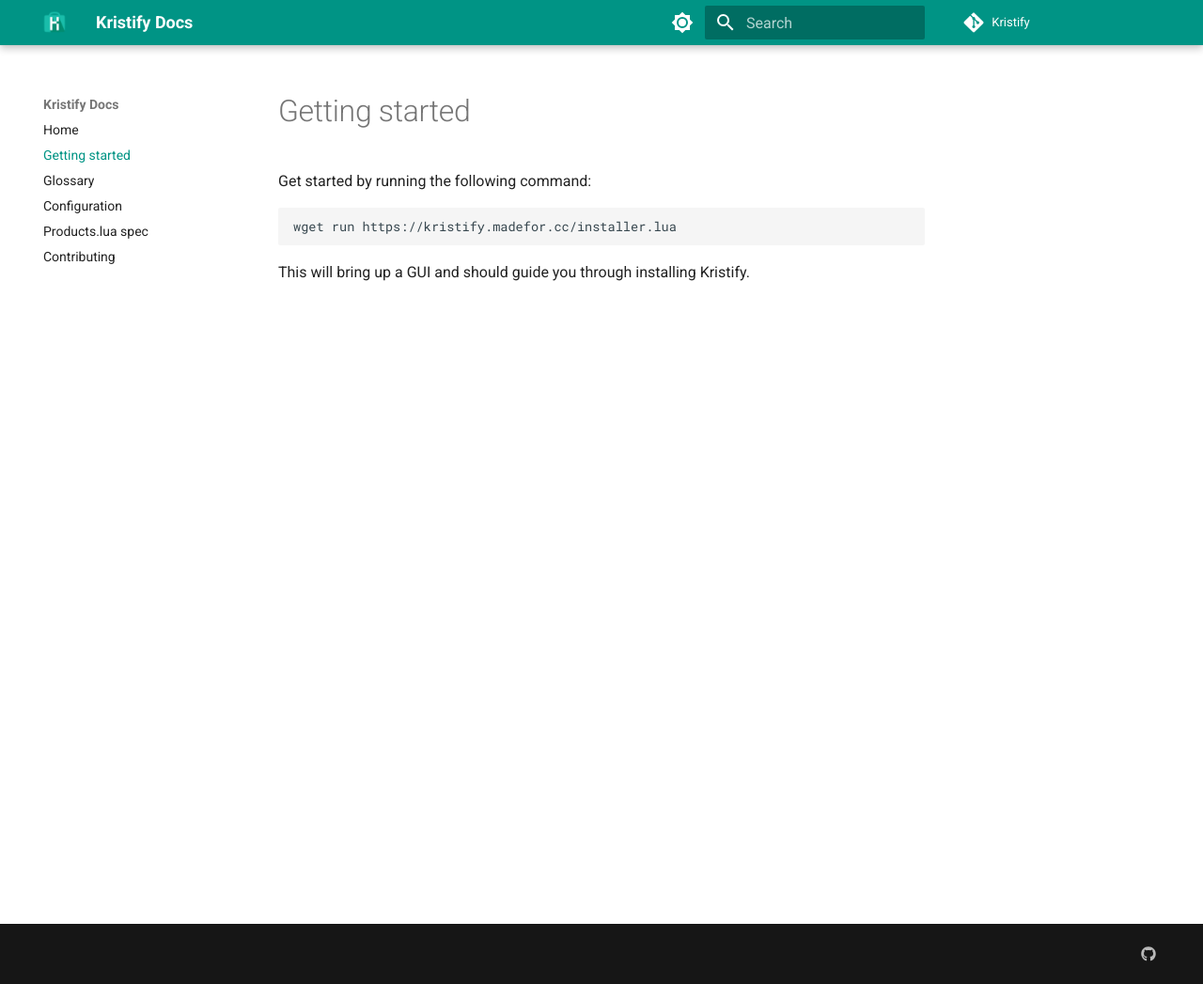
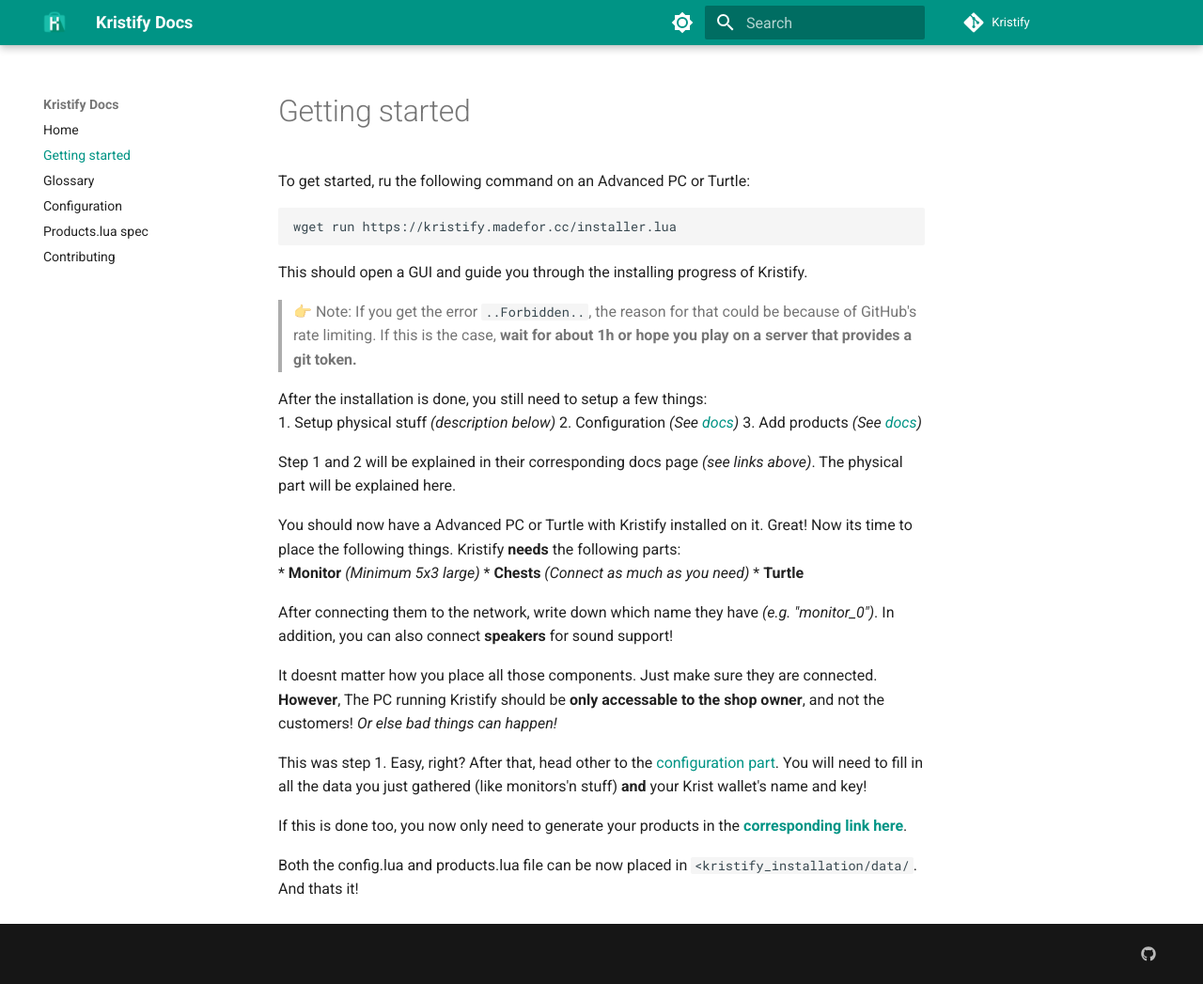
Before and after one commit to Kristify/docs, an MkDocs documentation site: the page built from docs/b_gettingstarted.md, in a window 1280 px wide and 1047 px high. Shown: the whole window at 94% size. Built offline with MkDocs 1.6.1 and Material for MkDocs 9.7.7, drawn with Linux system fonts in a browser that asks for light colours; comment, search, counter and statistics services are not loaded.

Commit message:
Added detailed description
* Also changed some sentences to make them sound a bit better.
* There now is a teaser on the home page too!

````diff
--- a/docs/b_gettingstarted.md
+++ b/docs/b_gettingstarted.md
@@ -1,9 +1,36 @@
 # Getting started
 
-Get started by running the following command:
+To get started, ru the following command on an Advanced PC or Turtle:
 
 ```shell
 wget run https://kristify.madefor.cc/installer.lua
 ```
 
-This will bring up a GUI and should guide you through installing Kristify.
+This should open a GUI and guide you through the installing progress of Kristify.
+> 👉 Note: If you get the error `..Forbidden..`, the reason for that could be because of GitHub's rate limiting. If this is the case, **wait for about 1h or hope you play on a server that provides a git token.**
+
+After the installation is done, you still need to setup a few things:
+1. Setup physical stuff *(description below)*
+2. Configuration *(See [docs](https://kristify.madefor.cc/d_configuration/))*
+3. Add products *(See [docs](https://kristify.madefor.cc/e_product-spec/))*
+
+Step 1 and 2 will be explained in their corresponding docs page *(see links above)*. The physical part will be explained here.
+
+You should now have a Advanced PC or Turtle with Kristify installed on it. Great! Now its time to place the following things. Kristify **needs** the following parts:
+* **Monitor** *(Minimum 5x3 large)*
+* **Chests** *(Connect as much as you need)*
+* **Turtle**
+
+After connecting them to the network, write down which name they have *(e.g. "monitor_0")*.
+In addition, you can also connect **speakers** for sound support!
+
+It doesnt matter how you place all those components. Just make sure they are connected.
+**However**, The PC running Kristify should be **only accessable to the shop owner**, and not the customers!
+*Or else bad things can happen!*
+
+
+This was step 1. Easy, right? After that, head other to the [configuration part](https://kristify.madefor.cc/d_configuration/). You will need to fill in all the data you just gathered (like monitors'n stuff) **and** your Krist wallet's name and key!
+
+If this is done too, you now only need to generate your products in the [**corresponding link here**](https://kristify.madefor.cc/e_product-spec/).
+
+Both the config.lua and products.lua file can be now placed in `<kristify_installation/data/`. And thats it!
````
Also changed, not shown: docs/c_glossary.md (+3 -3 lines), docs/d_configuration.md (+1 -1 lines), docs/e_product-spec.md (+1 -1 lines), docs/index.md (+5 -0 lines).
